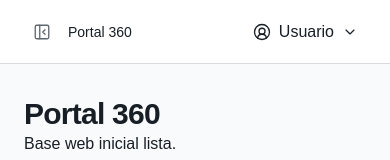
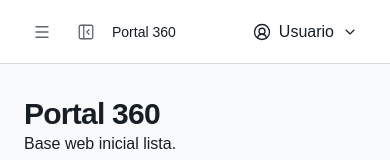
Before and after one commit to LyLVictorRamirez/portal360, a Next.js app in the folder apps/web/: page / in a window 390 px wide. Shown: the top 160 px of the page. Built offline with nearby package versions, Linux system fonts and the light colour scheme.

Commit message:
Spec02 - Paso 07 Implementar navegación móvil

```diff
--- a/apps/web/src/components/layout/app-sidebar.tsx
+++ b/apps/web/src/components/layout/app-sidebar.tsx
@@ -11,13 +11,18 @@ const primaryNavigation = [
 
 type AppSidebarProps = {
   collapsed: boolean;
+  mobileOpen: boolean;
+  onMobileClose: () => void;
 };
 
-export function AppSidebar({ collapsed }: AppSidebarProps) {
+type SidebarContentProps = {
+  collapsed: boolean;
+  onNavigate?: () => void;
+};
+
+function SidebarContent({ collapsed, onNavigate }: SidebarContentProps) {
   return (
-    <aside
-      className={`hidden shrink-0 flex-col border-r border-border bg-surface transition-[width] duration-200 md:flex ${collapsed ? "w-16" : "w-64"}`}
-    >
+    <>
       <div
         className={`flex h-16 items-center border-b border-border ${collapsed ? "justify-center" : "px-5"}`}
       >
@@ -39,6 +44,7 @@ export function AppSidebar({ collapsed }: AppSidebarProps) {
                 aria-label={collapsed ? label : undefined}
                 className={`flex h-9 items-center rounded-md bg-surface-muted text-sm font-medium text-foreground ${collapsed ? "justify-center px-0" : "gap-3 px-3"}`}
                 href={href}
+                onClick={onNavigate}
               >
                 <Icon aria-hidden="true" size={18} strokeWidth={1.75} />
                 <span className={collapsed ? "sr-only" : undefined}>{label}</span>
@@ -47,6 +53,38 @@ export function AppSidebar({ collapsed }: AppSidebarProps) {
           ))}
         </ul>
       </nav>
-    </aside>
+    </>
   );
 }
+
+export function AppSidebar({ collapsed, mobileOpen, onMobileClose }: AppSidebarProps) {
+  return (
+    <>
+      <aside
+        className={`hidden shrink-0 flex-col border-r border-border bg-surface transition-[width] duration-200 md:flex ${collapsed ? "w-16" : "w-64"}`}
+      >
+        <SidebarContent collapsed={collapsed} />
+      </aside>
+
+      {mobileOpen ? (
+        <div className="fixed inset-0 z-50 flex md:hidden">
+          <button
+            aria-label="Cerrar navegación"
+            className="absolute inset-0 bg-foreground/20"
+            onClick={onMobileClose}
+            type="button"
+          />
+          <aside
+            aria-label="Navegación principal"
+            aria-modal="true"
+            className="relative flex h-full w-72 flex-col border-r border-border bg-surface shadow-lg"
+            id="mobile-sidebar"
+            role="dialog"
+          >
+            <SidebarContent collapsed={false} onNavigate={onMobileClose} />
+          </aside>
+        </div>
+      ) : null}
+    </>
+  );
+}
--- a/apps/web/src/components/layout/application-shell.tsx
+++ b/apps/web/src/components/layout/application-shell.tsx
@@ -13,6 +13,7 @@ const SIDEBAR_STORAGE_KEY = "portal-360:sidebar-collapsed";
 
 export function ApplicationShell({ children }: ApplicationShellProps) {
   const [isSidebarCollapsed, setIsSidebarCollapsed] = useState(false);
+  const [isMobileSidebarOpen, setIsMobileSidebarOpen] = useState(false);
 
   useEffect(() => {
     try {
@@ -21,6 +22,20 @@ export function ApplicationShell({ children }: ApplicationShellProps) {
       // Keep the default expanded state when storage is unavailable.
     }
   }, []);
+
+  useEffect(() => {
+    function handleKeyDown(event: KeyboardEvent) {
+      if (event.key === "Escape") {
+        setIsMobileSidebarOpen(false);
+      }
+    }
+
+    if (isMobileSidebarOpen) {
+      document.addEventListener("keydown", handleKeyDown);
+    }
+
+    return () => document.removeEventListener("keydown", handleKeyDown);
+  }, [isMobileSidebarOpen]);
 
   function toggleSidebar() {
     setIsSidebarCollapsed((currentValue) => {
@@ -38,9 +53,18 @@ export function ApplicationShell({ children }: ApplicationShellProps) {
 
   return (
     <div className="flex min-h-screen bg-background">
-      <AppSidebar collapsed={isSidebarCollapsed} />
+      <AppSidebar
+        collapsed={isSidebarCollapsed}
+        mobileOpen={isMobileSidebarOpen}
+        onMobileClose={() => setIsMobileSidebarOpen(false)}
+      />
       <div className="flex min-w-0 flex-1 flex-col">
-        <TopBar collapsed={isSidebarCollapsed} onToggleSidebar={toggleSidebar} />
+        <TopBar
+          collapsed={isSidebarCollapsed}
+          mobileSidebarOpen={isMobileSidebarOpen}
+          onOpenMobileSidebar={() => setIsMobileSidebarOpen(true)}
+          onToggleSidebar={toggleSidebar}
+        />
         <main className="min-w-0 flex-1 px-6 py-8 lg:px-8">{children}</main>
       </div>
     </div>
--- a/apps/web/src/components/layout/top-bar.tsx
+++ b/apps/web/src/components/layout/top-bar.tsx
@@ -1,16 +1,31 @@
-import { ChevronDown, CircleUserRound, PanelLeftClose, PanelLeftOpen } from "lucide-react";
+import { ChevronDown, CircleUserRound, Menu, PanelLeftClose, PanelLeftOpen } from "lucide-react";
 
 import { IconButton } from "../ui/icon-button";
 
 type TopBarProps = {
   collapsed: boolean;
+  mobileSidebarOpen: boolean;
+  onOpenMobileSidebar: () => void;
   onToggleSidebar: () => void;
 };
 
-export function TopBar({ collapsed, onToggleSidebar }: TopBarProps) {
+export function TopBar({
+  collapsed,
+  mobileSidebarOpen,
+  onOpenMobileSidebar,
+  onToggleSidebar,
+}: TopBarProps) {
   return (
     <header className="flex h-16 shrink-0 items-center justify-between border-b border-border bg-surface px-6 lg:px-8">
       <div className="flex items-center gap-2">
+        <IconButton
+          aria-controls="mobile-sidebar"
+          aria-expanded={mobileSidebarOpen}
+          className="md:hidden"
+          icon={Menu}
+          label="Abrir navegación"
+          onClick={onOpenMobileSidebar}
+        />
         <IconButton
           className="hidden md:inline-flex"
           icon={collapsed ? PanelLeftOpen : PanelLeftClose}
```
